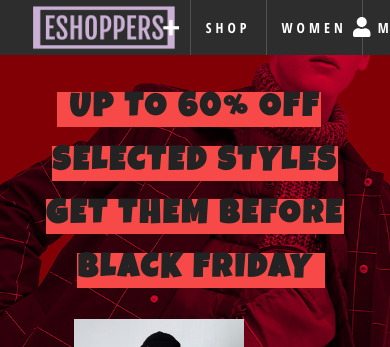
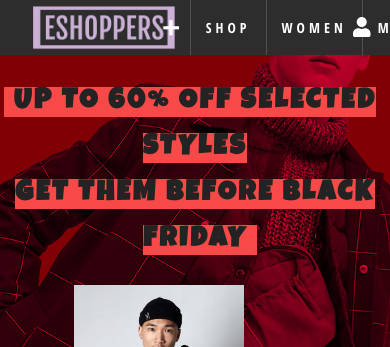
Before and after one commit to lironezra/eshppers, a React (Create React App) app: page / in a window 390 px wide. Shown: the top 347 px of the page. Built offline with nearby package versions, Linux system fonts and the light colour scheme; no server answers.

Commit message:
added media query for header font size

```diff
--- a/src/components/sales-banner/sales-banner.styles.scss
+++ b/src/components/sales-banner/sales-banner.styles.scss
@@ -72,3 +72,9 @@
     }
 
 }
+
+@media screen and (max-width: 600px) {
+    .salesBanner-header-title {
+        font-size: 28px !important;
+    }
+  }
```
